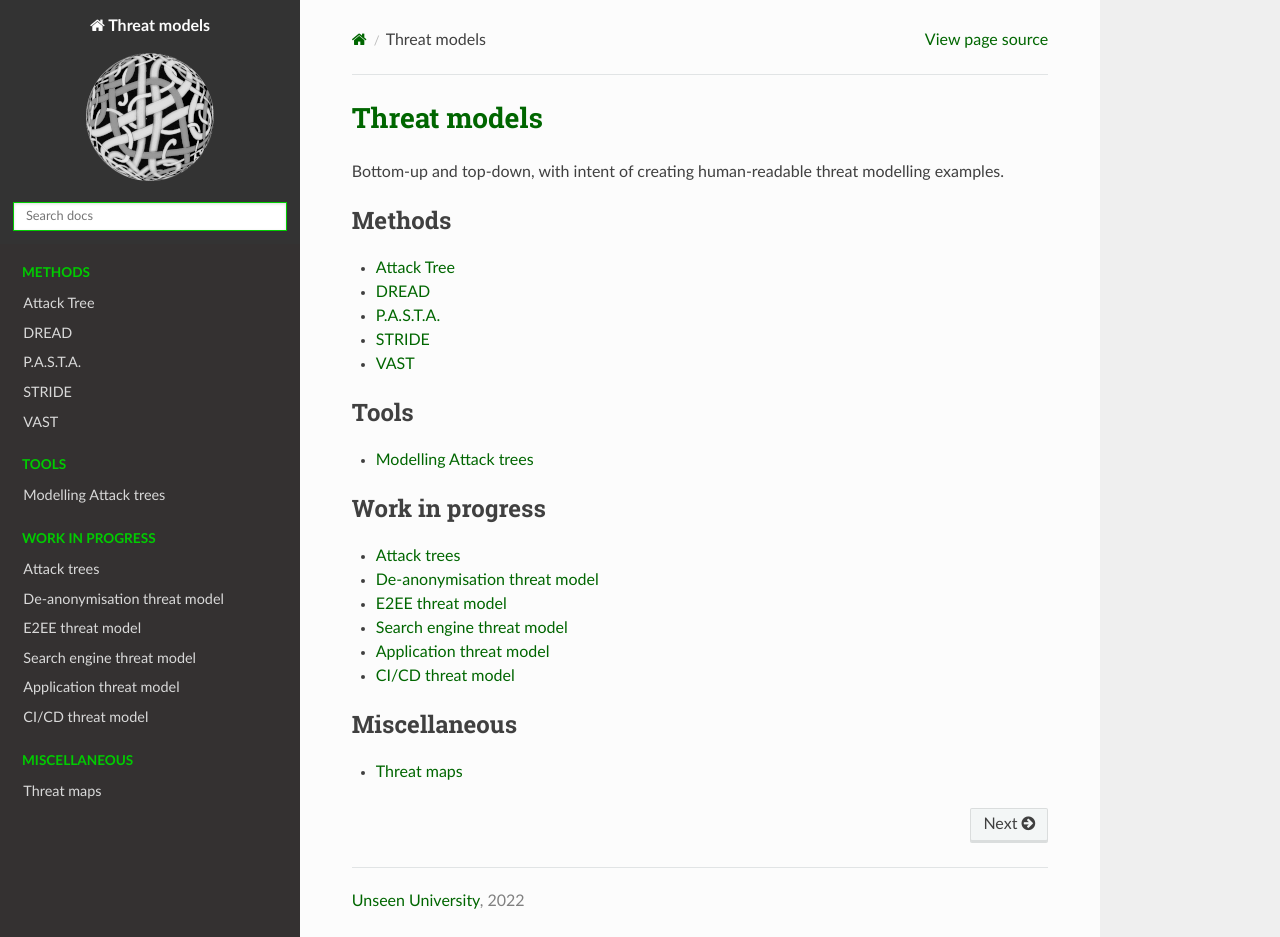
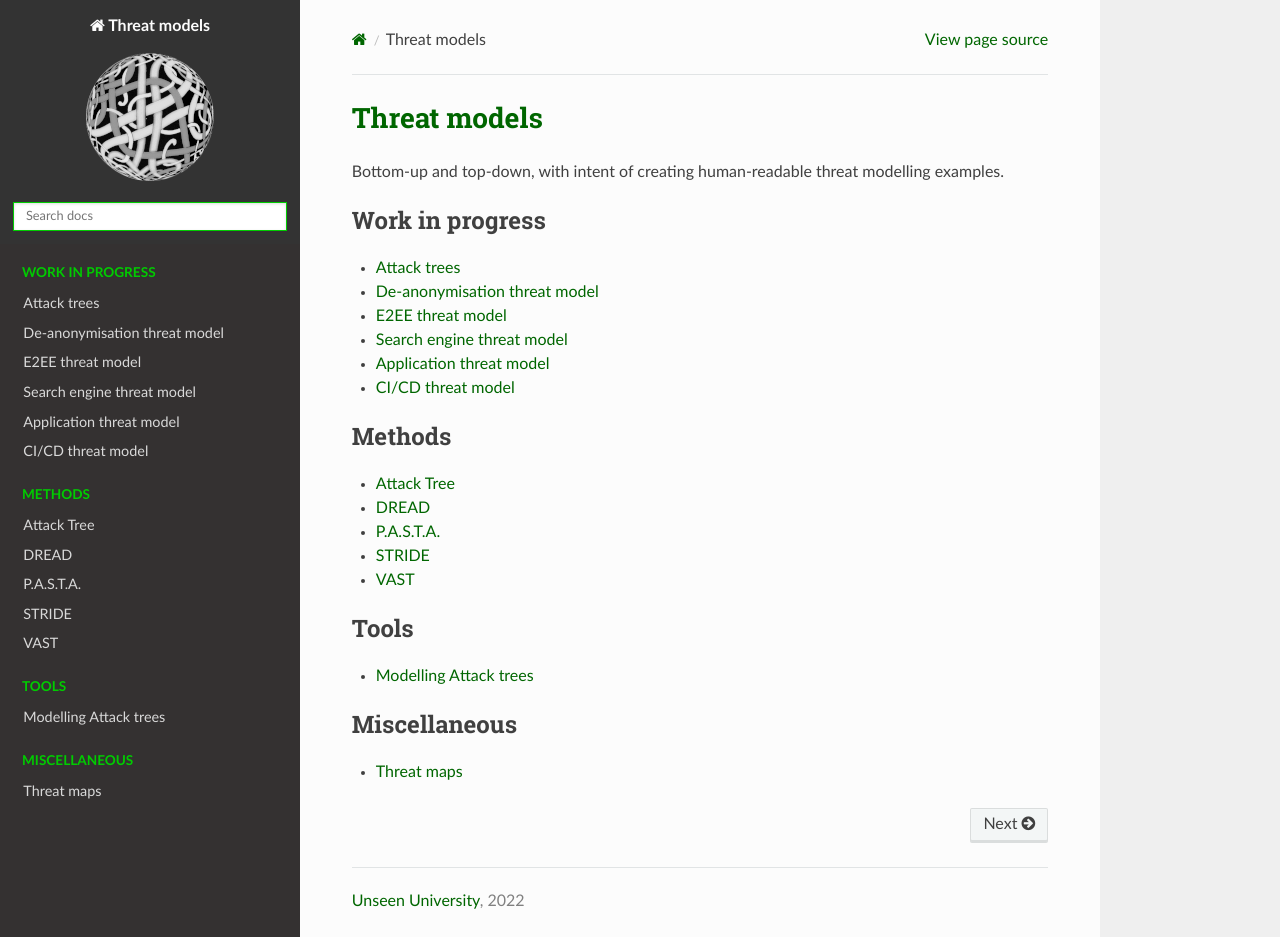
Before and after one commit to tymyrddin/threat-models, a Sphinx documentation site: the page built from source/index.rst, in a window 1280 px wide and 937 px high. Built offline with Sphinx 7.4.7 and the Read the Docs theme 2.0.0, drawn with Linux system fonts in a browser that asks for light colours; part of the change alters nothing that is shown.

Commit message:
Order of things

```diff
--- a/source/index.rst
+++ b/source/index.rst
@@ -7,6 +7,16 @@ Threat models
 =========================================
 
 Bottom-up and top-down, with intent of creating human-readable threat modelling examples.
+
+.. toctree::
+   :caption: Work in progress
+
+   Attack trees <https://tymyrddin.github.io/attack-trees/>
+   De-anonymisation threat model <https://tymyrddin.github.io/da-threat-model/>
+   E2EE threat model <https://tymyrddin.github.io/e2ee-threat-model/>
+   Search engine threat model <https://tymyrddin.github.io/se-threat-model/>
+   Application threat model <https://tymyrddin.github.io/app-threat-model/>
+   CI/CD threat model <https://tymyrddin.github.io/cicd-threat-model/>
 
 .. toctree::
    :glob:
@@ -25,16 +35,6 @@ Bottom-up and top-down, with intent of creating human-readable threat modelling
    docs/tools/*
 
 .. toctree::
-   :caption: Work in progress
-
-   Attack trees <https://tymyrddin.github.io/attack-trees/>
-   De-anonymisation threat model <https://tymyrddin.github.io/da-threat-model/>
-   E2EE threat model <https://tymyrddin.github.io/e2ee-threat-model/>
-   Search engine threat model <https://tymyrddin.github.io/se-threat-model/>
-   Application threat model <https://tymyrddin.github.io/app-threat-model/>
-   CI/CD threat model <https://tymyrddin.github.io/cicd-threat-model/>
-
-.. toctree::
    :glob:
    :maxdepth: 1
    :includehidden:
```
